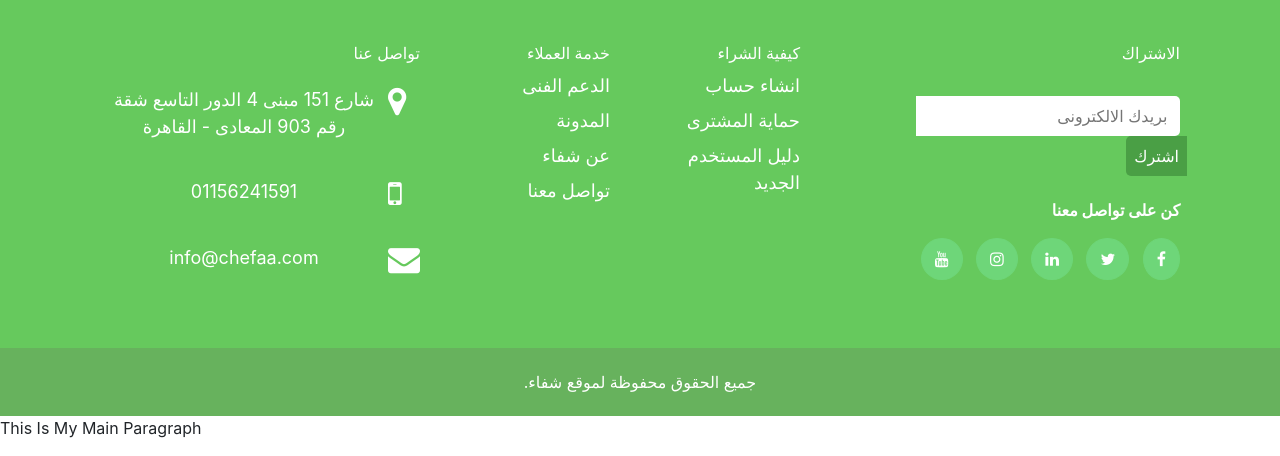
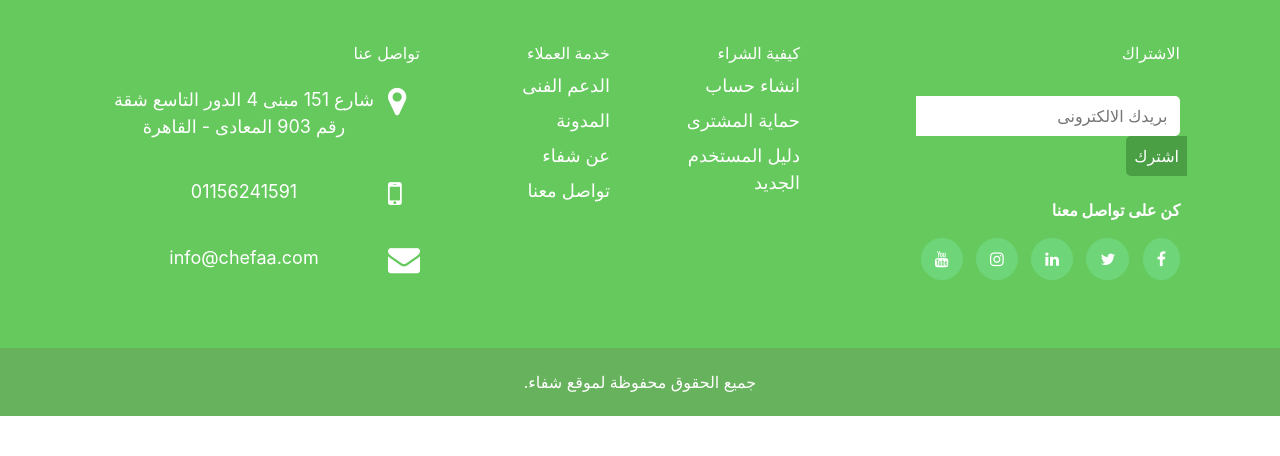
Before and after one commit to Hesham124/chefaa_store, a PHP site: page / in a window 1280 px wide. Shown: the part 3575-4031 px from the top of the page. After the commit the page ends 3991 px from the top, so only its background shows below. Run offline with PHP 8.4, Linux system fonts and the light colour scheme.

Commit message:
removing extra

```diff
--- a/index.php
+++ b/index.php
@@ -929,8 +929,6 @@
 
     <!-- End Scroll To Top Button -->
 
-    <p> This Is My Main Paragraph </p>
-
     <!-- End My Work -->
 
     <!-- Start Calling JQuery , Bootstrap , Carousel Slider And Nice Scroll Plugins -->
```
